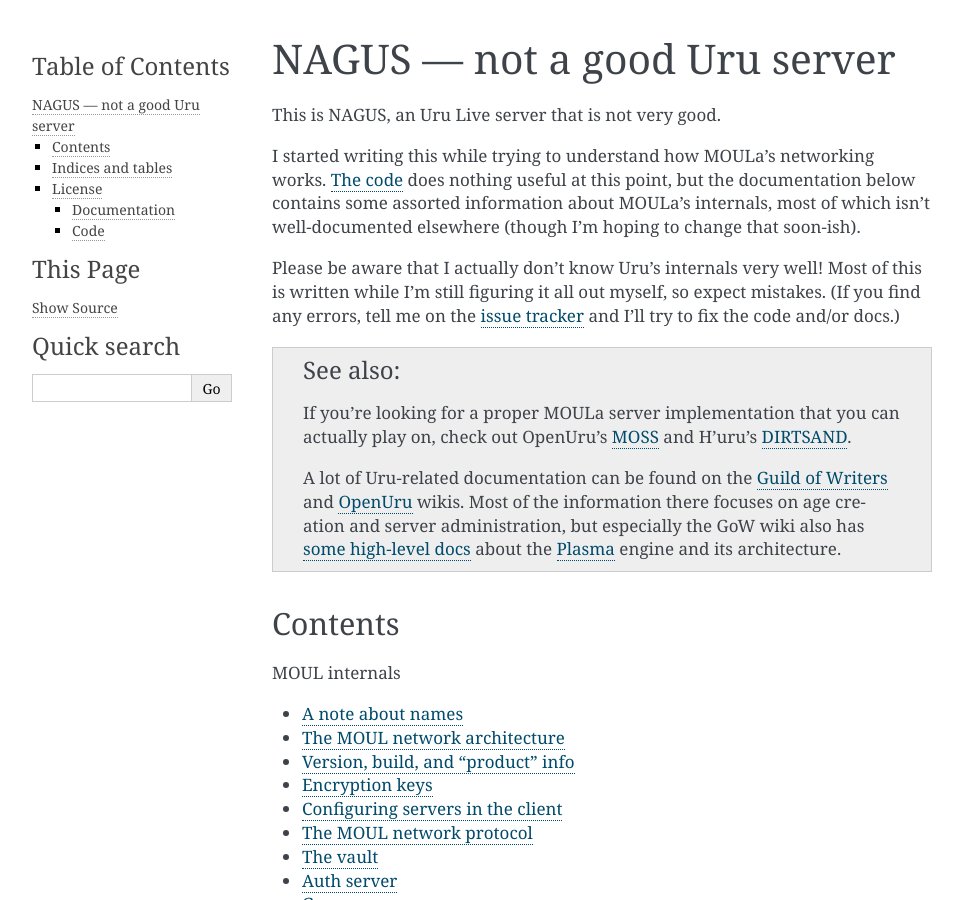
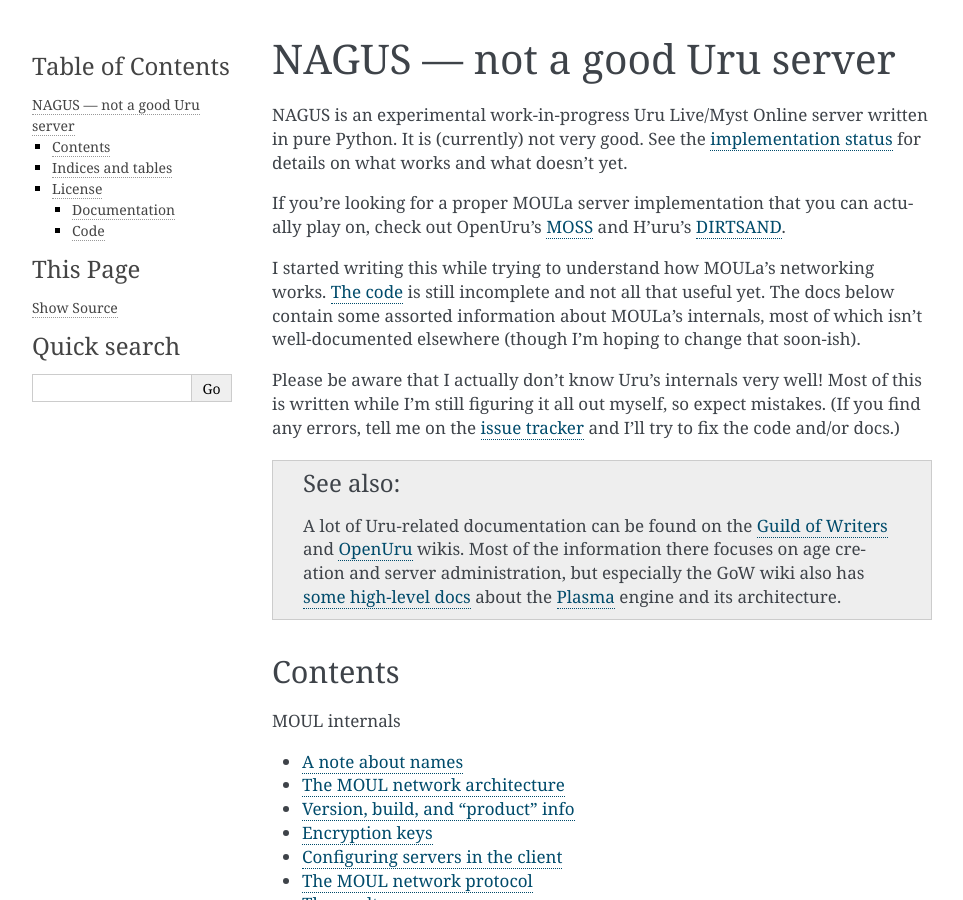
Before and after one commit to dgelessus/NAGUS, a Sphinx documentation site: the page built from docs/index.rst, in a window 1280 px wide and 900 px high. Shown: the whole window, without its empty margins (148-1111 px from the left). Built offline with Sphinx 7.4.7, drawn with Linux system fonts in a browser that asks for light colours.

```diff
--- a/docs/index.rst
+++ b/docs/index.rst
@@ -1,11 +1,18 @@
 NAGUS --- not a good Uru server
 ===============================
 
-This is NAGUS, an Uru Live server that is not very good.
+.. Note: keep this in sync with README.md!
+
+NAGUS is an experimental work-in-progress Uru Live/Myst Online server written in pure Python.
+It is (currently) not very good.
+See the :ref:`implementation status <implementation_status>` for details on what works and what doesn't yet.
+
+If you're looking for a proper MOULa server implementation that you can actually play on,
+check out OpenUru's `MOSS <https://wiki.openuru.org/index.php/MOSS>`__ and H'uru's `DIRTSAND <https://guildofwriters.org/wiki/DIRTSAND>`__.
 
 I started writing this while trying to understand how MOULa's networking works.
-`The code <https://github.com/dgelessus/NAGUS>`__ does nothing useful at this point,
-but the documentation below contains some assorted information about MOULa's internals,
+`The code <https://github.com/dgelessus/NAGUS>`__ is still incomplete and not all that useful yet.
+The docs below contain some assorted information about MOULa's internals,
 most of which isn't well-documented elsewhere
 (though I'm hoping to change that soon-ish).
 
```
Also changed, not shown: other parts of docs/index.rst (+0 -3 lines), README.md (+6 -3 lines), docs/nagus/about.rst (+9 -11 lines).
